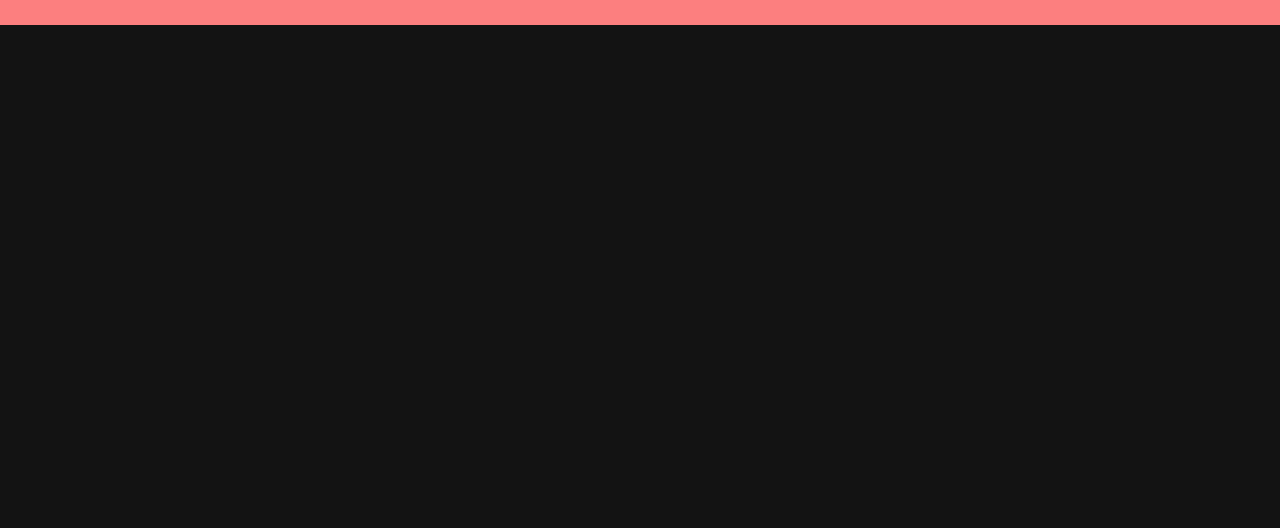
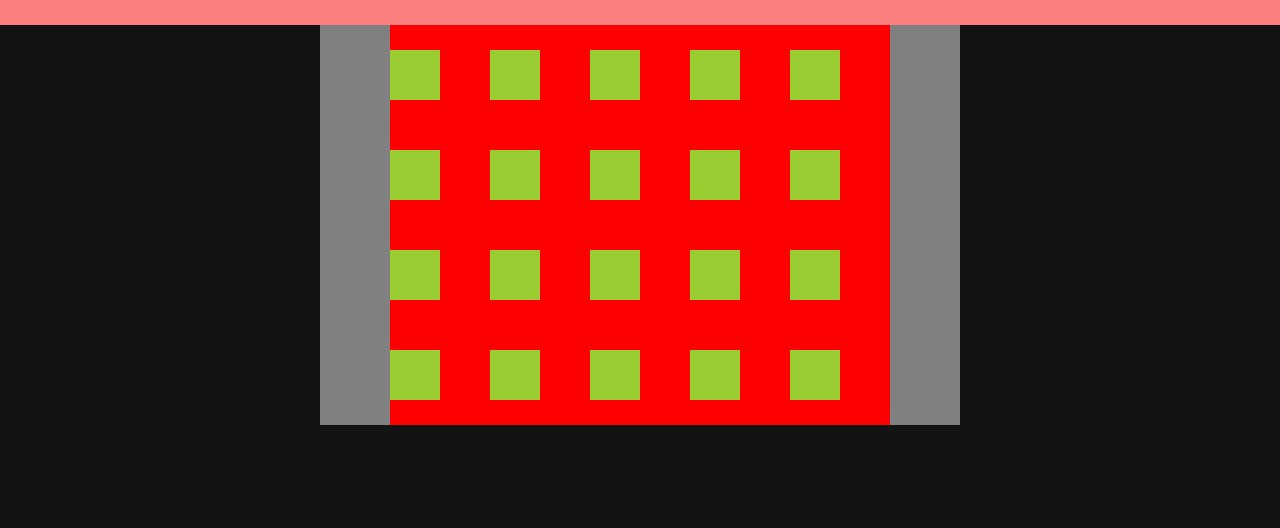
Before and after one commit to GalenAltaiir/DG-Portfolio-Template, a plain HTML site: page test.html in a window 1280 px wide. Drawn offline with Linux system fonts and the light colour scheme.

Commit message:
added test animations, got some work to do with that.

```diff
--- a/css/config.css
+++ b/css/config.css
@@ -1,6 +1,19 @@
 html, body{
     margin: 0;
     padding: 0;
+    scroll-behavior: smooth;
+}
+
+/* SCROLLBAR */
+/* width */
+::-webkit-scrollbar {
+    width: 10px;
+}
+
+  /* Handle */
+::-webkit-scrollbar-thumb {
+    background:var(--primary);
+    border-radius: 10px;
 }
 
 
--- a/css/index.css
+++ b/css/index.css
@@ -7,6 +7,63 @@ h2{
     text-align: center;
 }
 
+.anim-container{
+    z-index: -2;
+ position: absolute;
+ width: 100%;
+ height: 100%;
+
+ overflow: hidden;
+ display: grid;
+ grid-template-columns: auto;
+ justify-content: center;
+ align-items: center;
+}
+
+
+.center{
+    position: relative;
+
+    animation-name: example;
+    animation-duration: 20s;
+    animation-iteration-count: infinite;
+    animation-timing-function: linear;
+
+
+}
+
+.center:before{
+   transform: rotate(90deg);
+}
+
+.center ul{
+    display: grid;
+    list-style: none;
+    margin: 0;
+    padding: 0;
+    display: grid;
+    grid-template-columns: repeat(7, 100px);
+    grid-template-rows: repeat(7, 100px);
+    justify-content: center;
+    align-items: center;
+}
+
+.center li{
+    animation-name: example;
+    animation-duration: 20s;
+    animation-iteration-count: infinite;
+    animation-timing-function: linear;
+    background-color:var(--background-color-alt);
+    width: 50px;
+    height: 50px;
+}
+
+
+
+@keyframes example {
+    from {transform:rotate(0deg);}
+    to {transform:rotate(360deg);}
+  }
 
 /*******************************/
 /* Hero Section */
@@ -18,6 +75,7 @@ h2{
 }
 
 .hero, .container{
+    position: relative;
     margin-top: 25vh;
     text-align: center;
     padding: 10px;
@@ -34,6 +92,10 @@ h2{
 
 /* sections */
 /* MOBILE */
+section{
+    position: relative;
+}
+
 section:not(:first-child){
 
     background-color: var(--background-color);
@@ -302,6 +364,7 @@ section:nth-child(odd) > .text-block{
 }
 
 .latest-text{
+    position: relative;
     grid-row-start: 5;
         grid-row-end: 8;
         grid-column-start: 3;
@@ -315,6 +378,7 @@ section:nth-child(odd) > .text-block{
     position: absolute;
     bottom: 15px;
     right: 15px;
+    margin: 15px;
 }
 
 
--- a/test.css
+++ b/test.css
@@ -1,69 +1,53 @@
-section{
+.container{
+    background-color: grey;
+    height: 50vh;
+    width: 50vw;
+    margin-left: 25%;
+    position: relative;
+    overflow: hidden;
     display: grid;
-    color: white;
-    grid-template-columns: auto auto auto;
+    grid-template-columns: auto;
+    justify-content: center;
+    align-items: center;
+}
+
+.center{
+    position: relative;
+    background-color: red;
+
+    animation-name: examples;
+    animation-duration: 5s;
+    animation-iteration-count: infinite;
+    animation-timing-function: linear;
+
 
 }
 
-form{
-    margin: 15px;
-    padding: 2em;
-    background-color: var(--background-color-alt);
-    grid-column-start: 2;
-    display: grid;
-    grid-template-columns: 50% 50%;
-    max-width: 60vw;
+.center:before{
+   transform: rotate(90deg);
 }
 
-form > h3{
-    grid-column-start: 1;
-    grid-column-end: 3;
+.center ul{
+    display: grid;
+    list-style: none;
+    margin: 0;
+    padding: 0;
+    display: grid;
+    grid-template-columns: repeat(5, 100px);
+    grid-template-rows: repeat(5, 100px);
+    justify-content: center;
+    align-items: center;
 }
 
-form b{
-    color: red;
+.center li{
+    background-color: yellowgreen;
+    width: 50px;
+    height: 50px;
 }
 
-label{
-    margin: 15px;
-}
 
-input{
-    margin-left: 15px;
-    margin-right: 15px;
-    margin-bottom: 20px;
-    border: none;
-    background-color: transparent;
-    border-bottom: 1px solid var(--primary);
-}
 
-input:focus{
-    outline: none;
-    border-bottom: 1px solid var(--secondary);
-    transition: all 0.3s;
-}
-
-textarea:focus{
-    outline: none;
-    border: 1px solid var(--secondary);
-    transition: all 0.3s;
-}
-
-.input-long{
-    grid-column-start: 1;
-    grid-column-end: 3;
-}
-
-input[type=submit]{
-    grid-column-start: 2;
-    grid-column-end: 3;
-}
-
-textarea{
-    margin: 15px;
-    border: none;
-    background-color: transparent;
-    border-top: 1px solid var(--primary);
-    border-bottom: 1px solid var(--primary);
-    resize: none;
-}
+@keyframes example {
+    from {transform:rotate(0deg);}
+    to {transform:rotate(360deg);}
+  }
--- a/test.html
+++ b/test.html
@@ -14,6 +14,42 @@
     <div class="debug"></div>
     <main>
 
+        <div class="container">
+
+
+                <div class="center">
+                    <ul>
+                        <li></li>
+                        <li></li>
+                        <li></li>
+                        <li></li>
+                        <li></li>
+                        <li></li>
+                        <li></li>
+                        <li></li>
+                        <li></li>
+                        <li></li>
+                        <li></li>
+                        <li></li>
+                        <li></li>
+                        <li></li>
+                        <li></li>
+                        <li></li>
+                        <li></li>
+                        <li></li>
+                        <li></li>
+                        <li></li>
+                        <li></li>
+                        <li></li>
+                        <li></li>
+                        <li></li>
+                        <li></li>
+                    </ul>
+
+
+                </div>
+
+            </div>
 
     </main>
 </body>
```
Also changed, not shown: index.html (+63 -6 lines).
